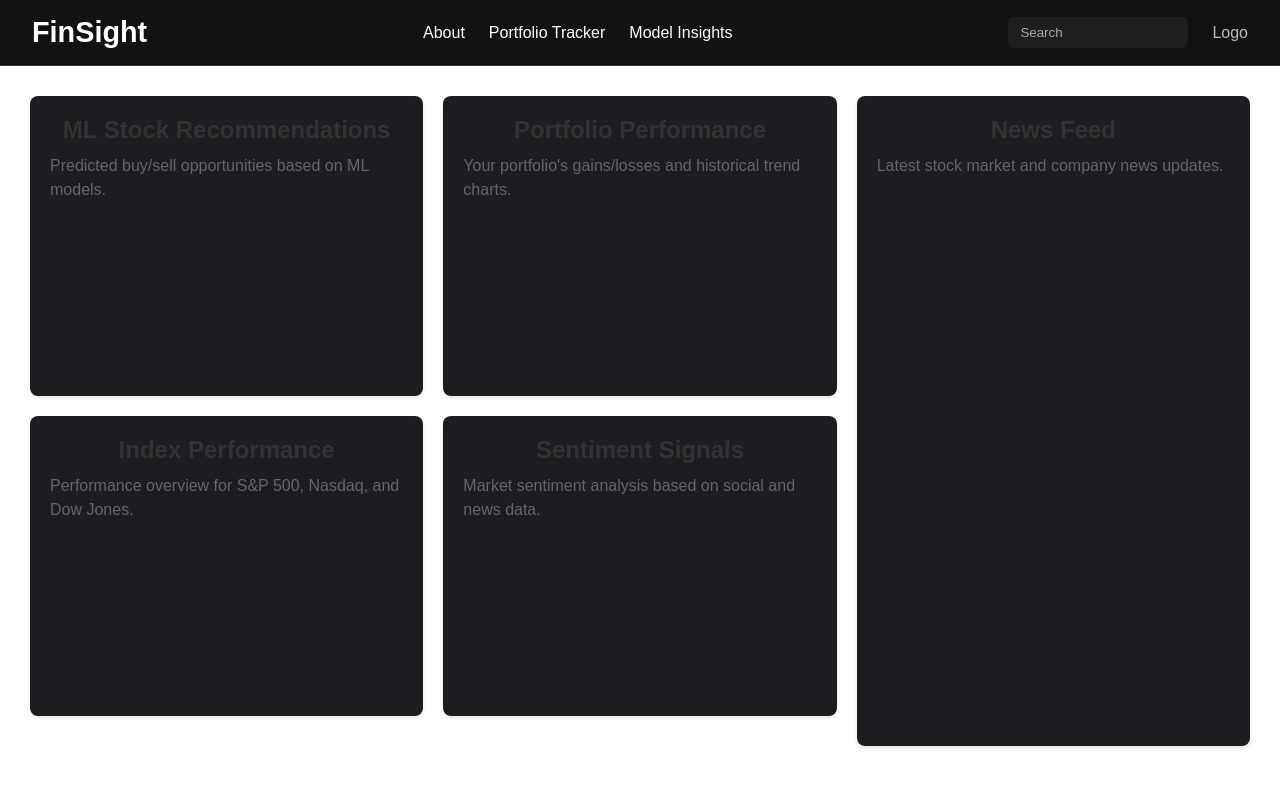
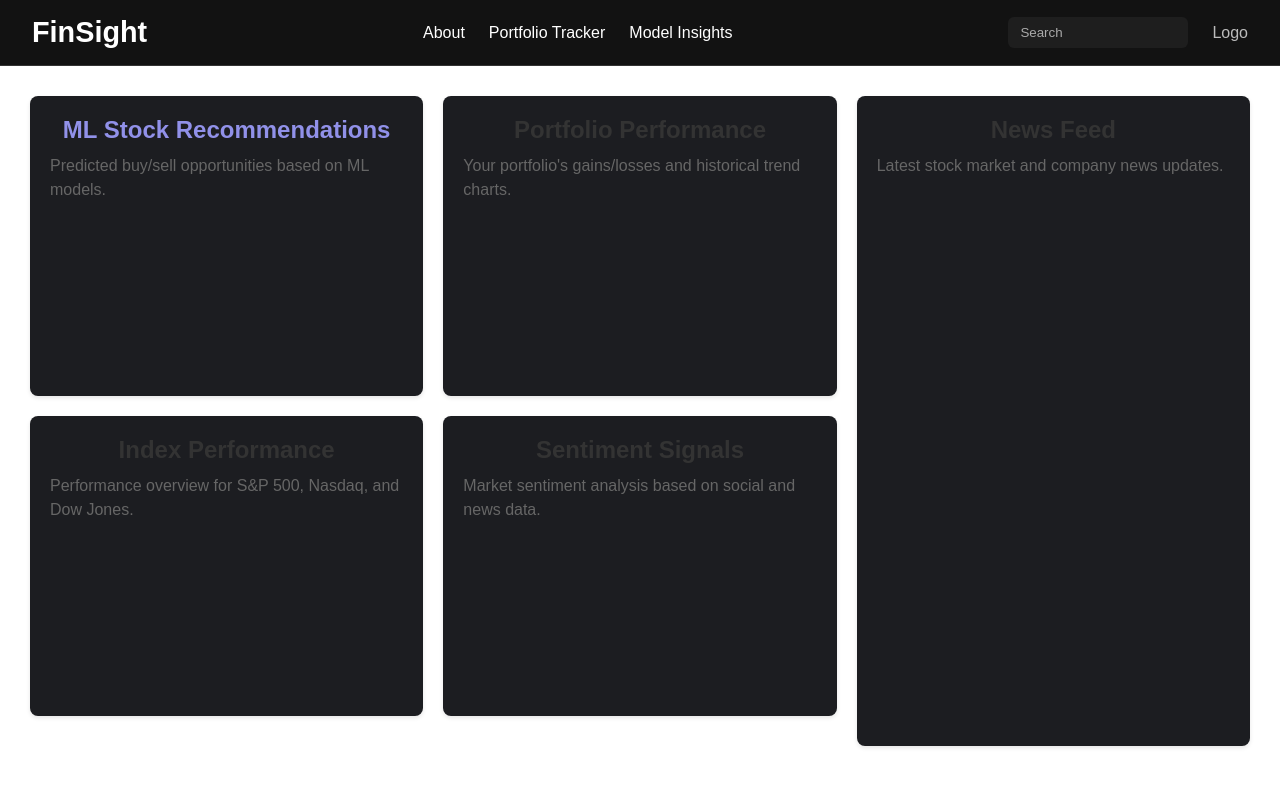
Before and after one commit to CS196Illinois/FA25-Group26, a Next.js app in the folder Project/finsight/: page / in a window 1280 px wide. In both pictures the pointer is over the element "ML Stock Recommendations". Shown: the top 786 px of the page. Built offline with nearby package versions, Linux system fonts and the light colour scheme.

Commit message:
Added color to when you hover over any of the headers

```diff
--- a/Project/finsight/src/app/components/Dashboard/Dashboard.module.css
+++ b/Project/finsight/src/app/components/Dashboard/Dashboard.module.css
@@ -33,6 +33,10 @@
   text-align: center;
 }
 
+.block h2:hover {
+  color: #9191E9;
+}
+
 .block p {
   color: #666;
   margin-bottom: 0;
--- a/Project/finsight/src/app/components/Header/Header.module.css
+++ b/Project/finsight/src/app/components/Header/Header.module.css
@@ -24,7 +24,9 @@
   margin: 0;
 }
 
-
+.website:hover {
+  color: #9191E9;
+}
 
 .nav {
   display: flex;
```
